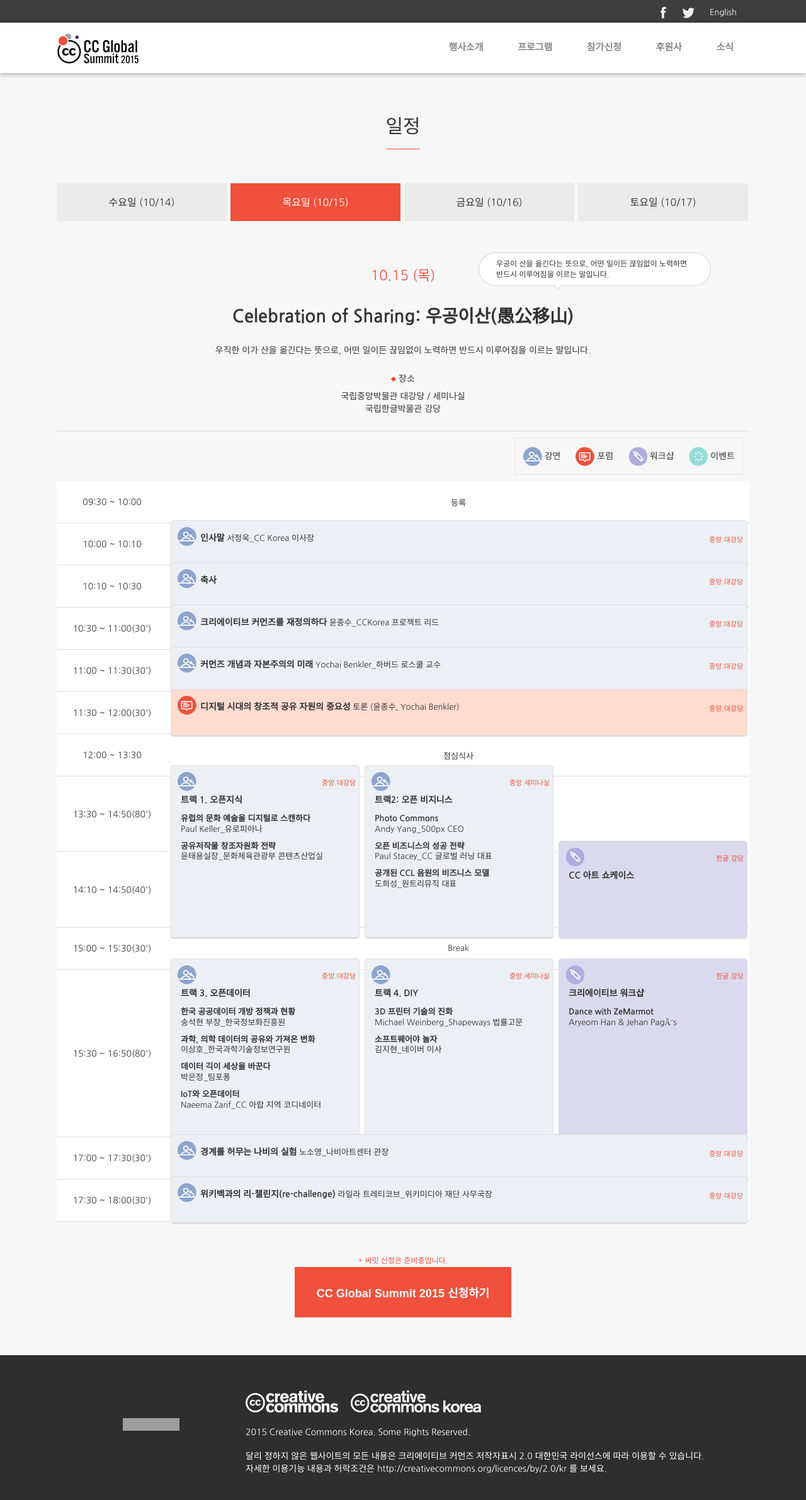
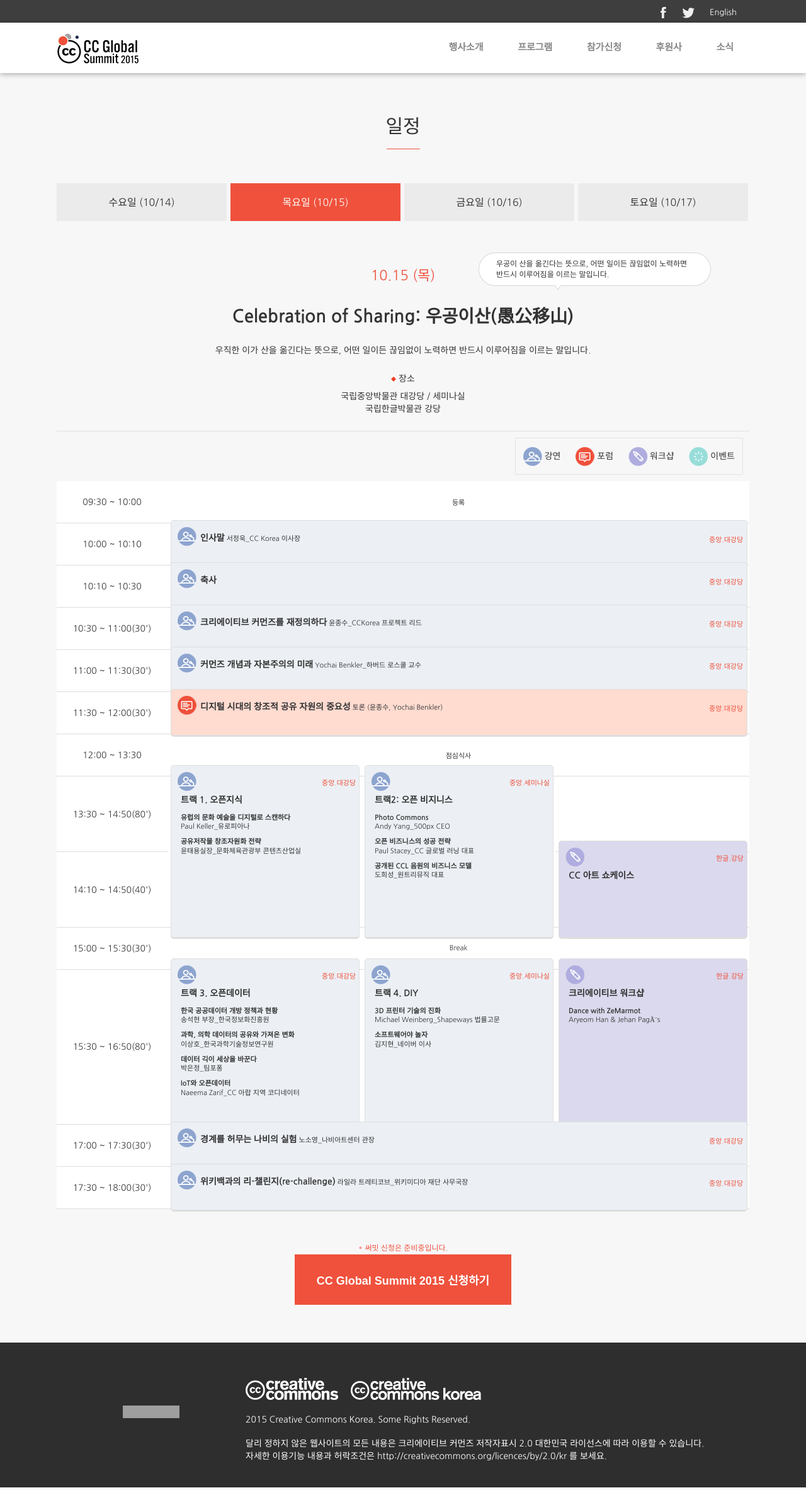
Before and after one commit to creativecommonskorea/2015-global-summit, a Jekyll site: the page built from programs.html, in a window 1280 px wide. Shown: the whole page at 63% size. Built offline with Jekyll 4.4.1, drawn with Linux system fonts in a browser that asks for light colours; nearby versions of some CDN libraries; grey boxes are pictures that could not be loaded.

Commit message:
프로그램 내용 글씨크기 수정

```diff
--- a/css/main.css
+++ b/css/main.css
@@ -1389,7 +1389,7 @@ a {
         .schedule .timetable table tr td {
           padding: 5px;
           height: 50px;
-          font-size: 13px; }
+          font-size: 11px; }
           .schedule .timetable table tr td.h120 {
             height: 110px; }
           .schedule .timetable table tr td.h240 {
--- a/css/programs.scss
+++ b/css/programs.scss
@@ -100,7 +100,7 @@
         td {
           padding: 5px;
           height: 50px;
-          font-size: 13px;
+          font-size: 11px;
           &.h120 {
             height: 110px;
           }
```
